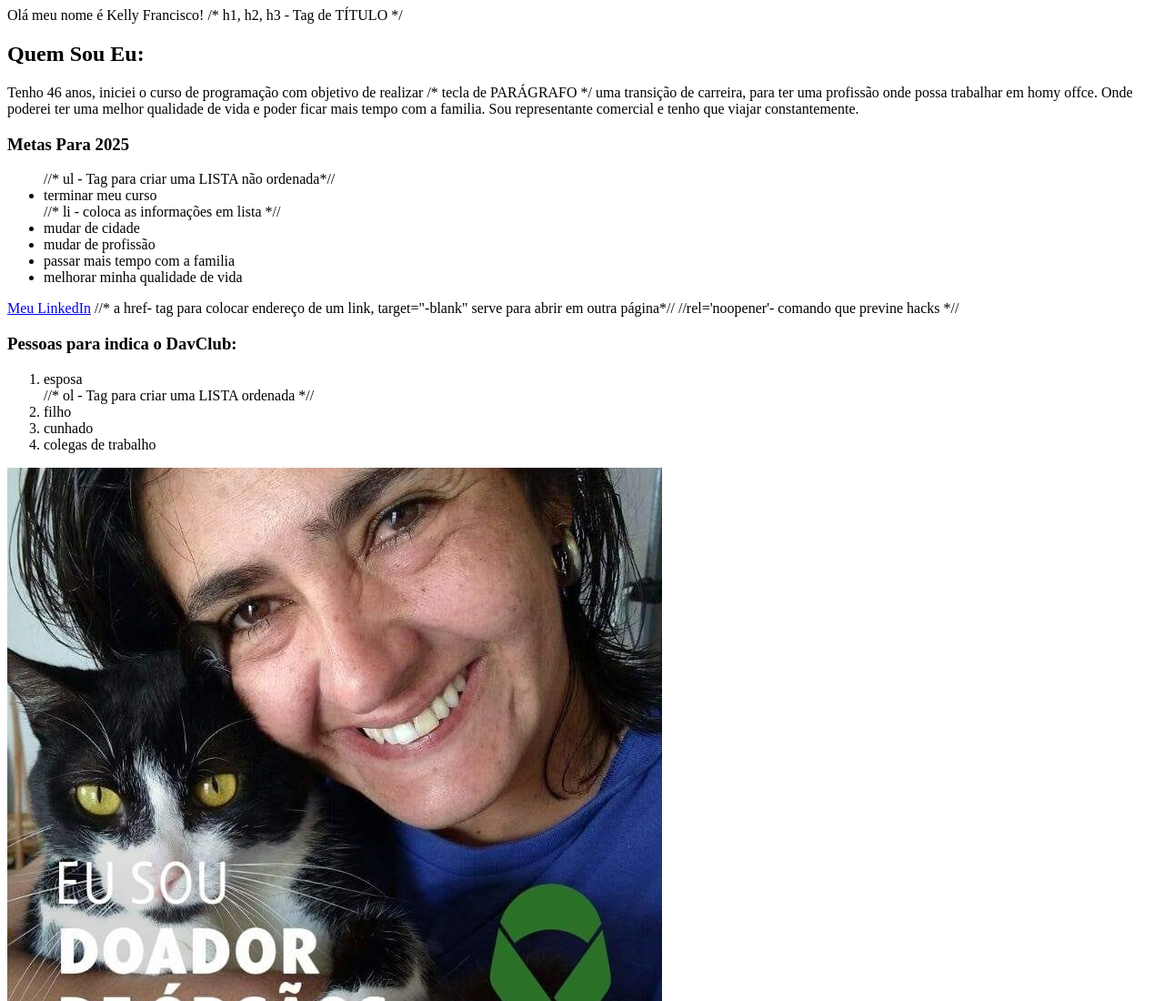
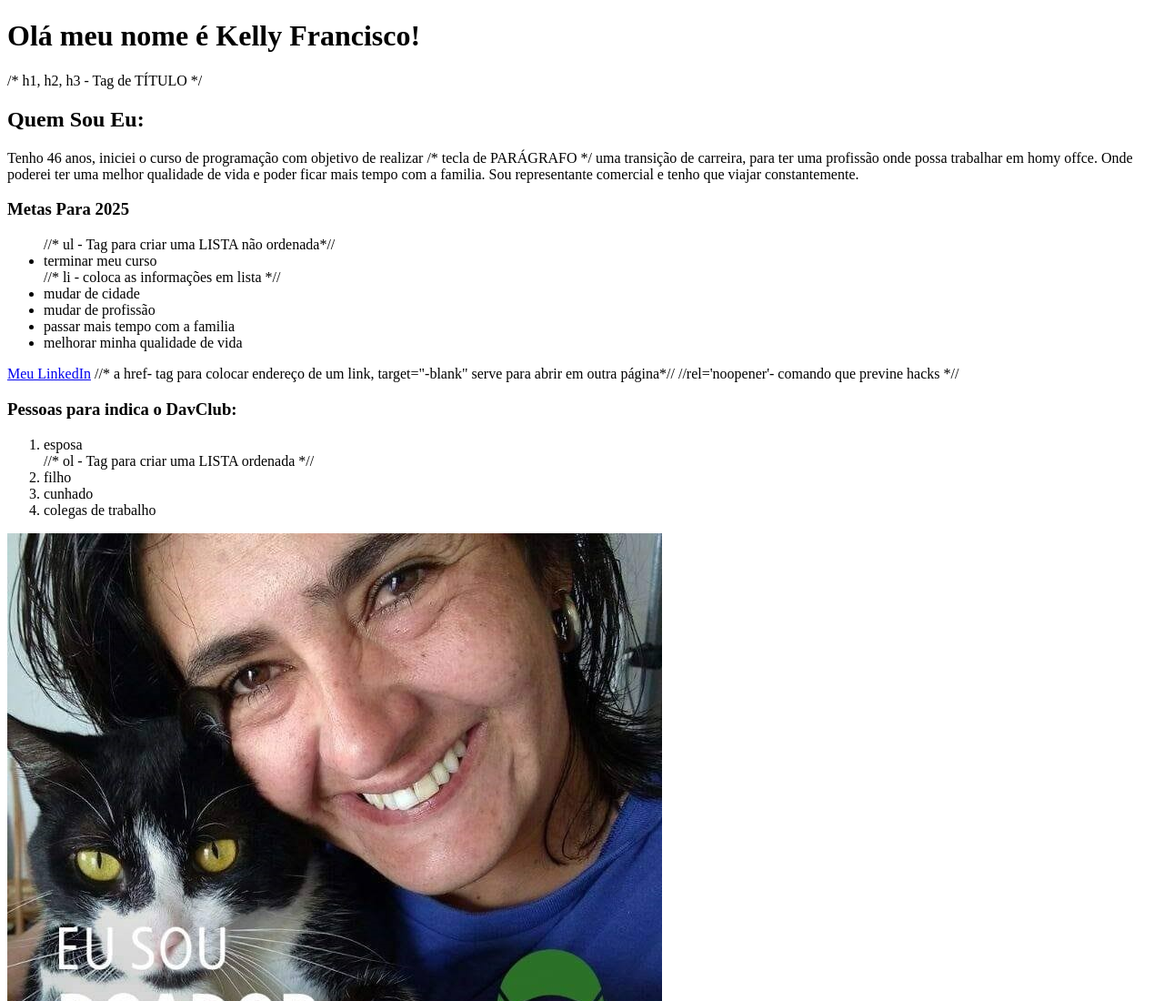
Before and after one commit to kellyfrancisco/primeiro-site-, a plain HTML site: page index.html in a window 1280 px wide. Shown: the top 1100 px of the page at 91% size. Drawn offline with Linux system fonts and the light colour scheme.

Commit message:
alteração-no-HTML

```diff
--- a/index.html
+++ b/index.html
@@ -8,7 +8,7 @@
 <body>
 
 </body>
-    <hi>Olá meu nome é Kelly Francisco!</hi> /* h1, h2, h3 - Tag de TÍTULO */
+    <h1>Olá meu nome é Kelly Francisco!</h1> /* h1, h2, h3 - Tag de TÍTULO */
 
     <h2> Quem Sou Eu:</h2>
 
```
